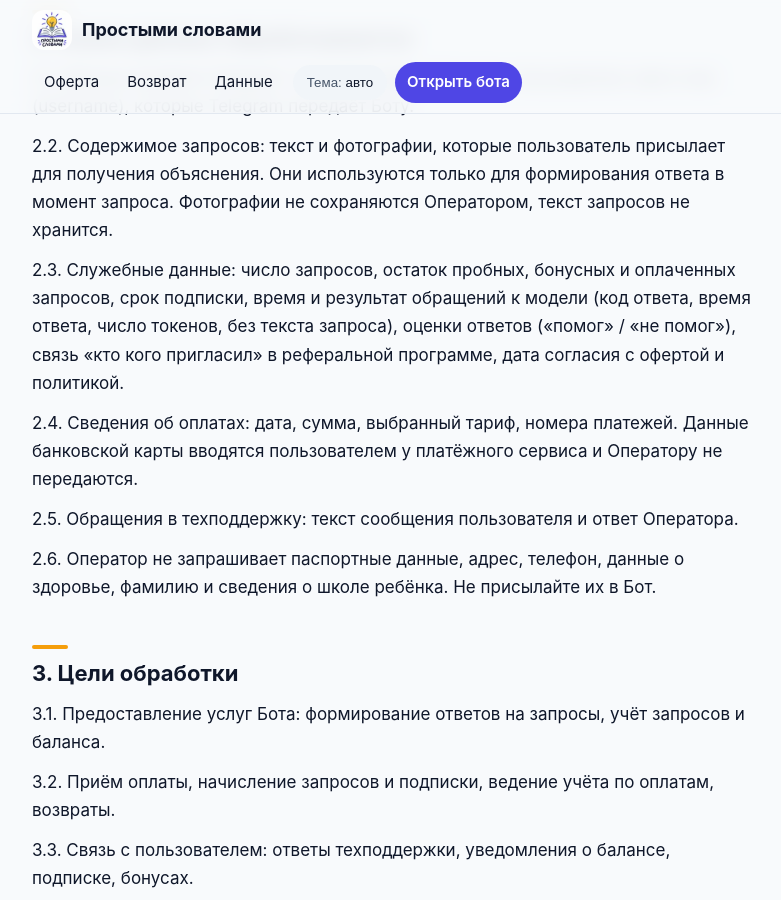
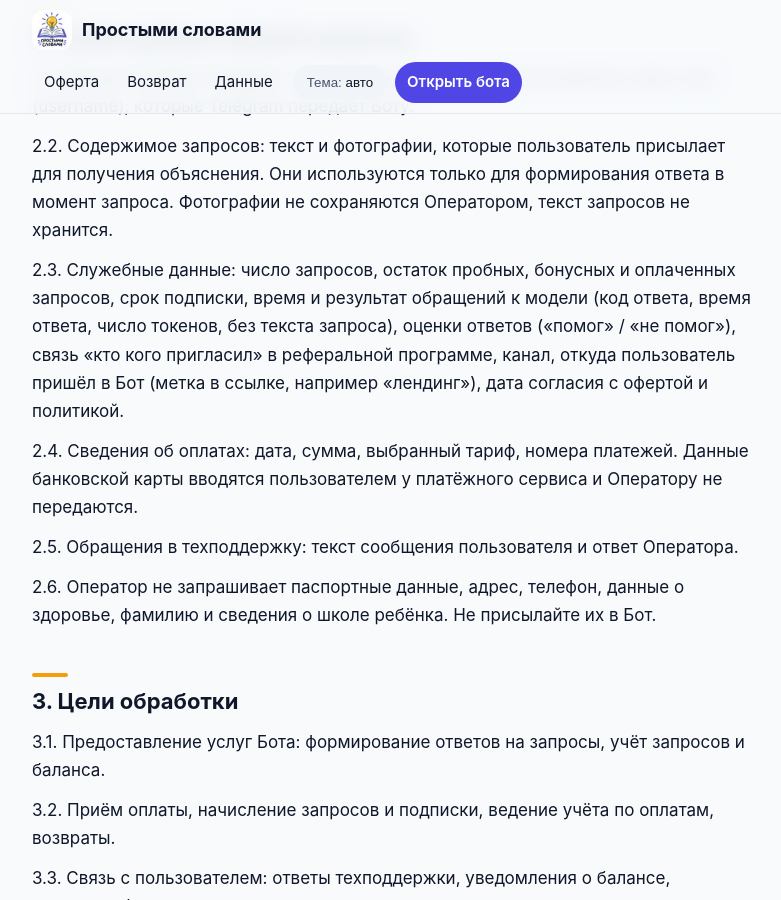
Before and after one commit to ChasovoyPro/psl-legal, a Jekyll site: the page built from policy.md, in a window 1280 px wide and 900 px high, scrolled down 1101 px. Shown: the whole window, without its empty margins (248-1029 px from the left). Built offline with Jekyll 4.4.1, drawn with Linux system fonts in a browser that asks for light colours; some of the changed text lies outside the part shown.

Commit message:
docs: mention the channel tag; bot link tag from docs
Co-Authored-By: Claude Sonnet 5.5 <noreply@anthropic.com>

```diff
--- a/_layouts/default.html
+++ b/_layouts/default.html
@@ -22,7 +22,7 @@
         <a href="{{ '/refund/' | relative_url }}">Возврат</a>
         <a href="{{ '/policy/' | relative_url }}">Данные</a>
         <button class="theme" id="theme" type="button">авто</button>
-        <a class="btn" href="https://t.me/prostymy_slovamy_bot">Открыть бота</a>
+        <a class="btn" href="https://t.me/prostymy_slovamy_bot?start=src_docs">Открыть бота</a>
       </nav>
     </div>
   </header>
--- a/policy.md
+++ b/policy.md
@@ -27,7 +27,7 @@ Telegram-бот «Простыми словами» (@prostymy_slovamy_bot). Р
 
 2.2. Содержимое запросов: текст и фотографии, которые пользователь присылает для получения объяснения. Они используются только для формирования ответа в момент запроса. Фотографии не сохраняются Оператором, текст запросов не хранится.
 
-2.3. Служебные данные: число запросов, остаток пробных, бонусных и оплаченных запросов, срок подписки, время и результат обращений к модели (код ответа, время ответа, число токенов, без текста запроса), оценки ответов («помог» / «не помог»), связь «кто кого пригласил» в реферальной программе, дата согласия с офертой и политикой.
+2.3. Служебные данные: число запросов, остаток пробных, бонусных и оплаченных запросов, срок подписки, время и результат обращений к модели (код ответа, время ответа, число токенов, без текста запроса), оценки ответов («помог» / «не помог»), связь «кто кого пригласил» в реферальной программе, канал, откуда пользователь пришёл в Бот (метка в ссылке, например «лендинг»), дата согласия с офертой и политикой.
 
 2.4. Сведения об оплатах: дата, сумма, выбранный тариф, номера платежей. Данные банковской карты вводятся пользователем у платёжного сервиса и Оператору не передаются.
 
```
Also changed, not shown: other parts of policy.md (+1 -1 lines), offer.md (+2 -2 lines), refund.md (+1 -1 lines).
